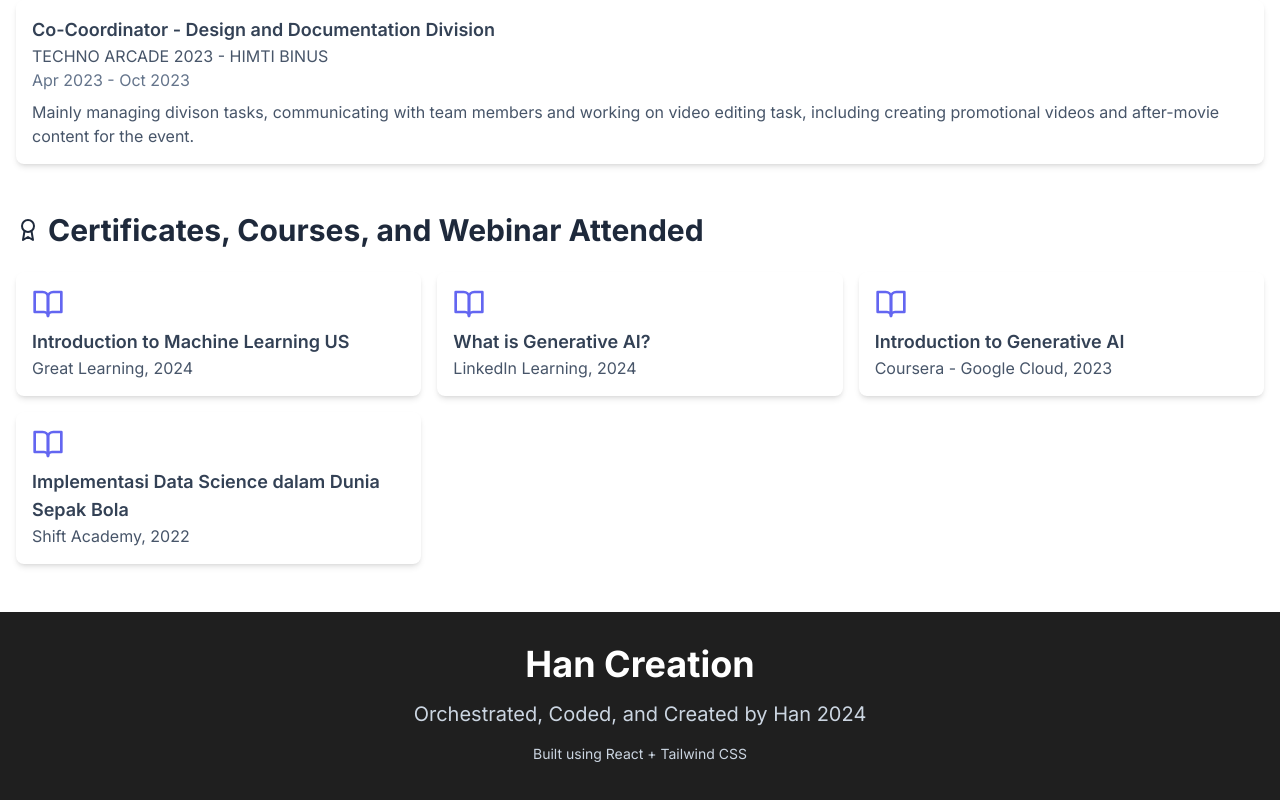
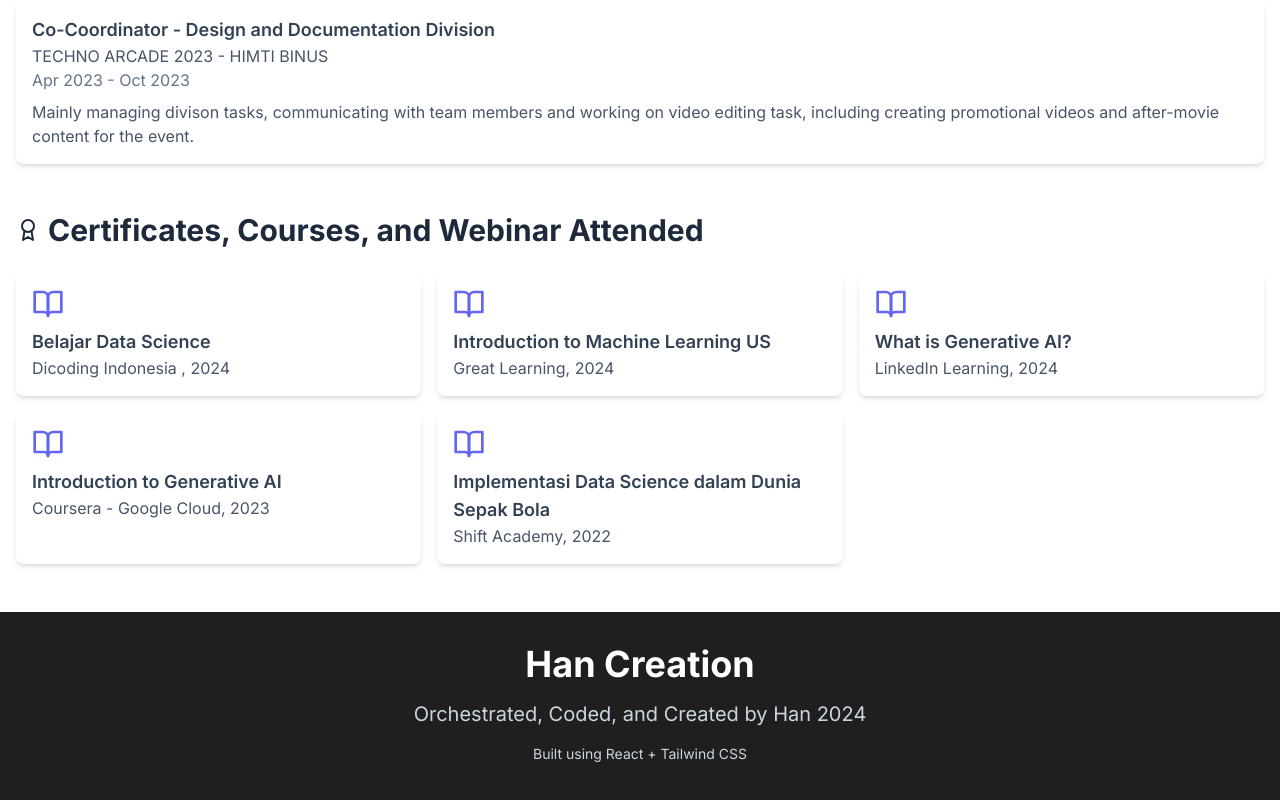
Before and after one commit to HanCreation/CreatedByHan, a React (Vite) app: page /#/about in a window 1280 px wide. Shown: the part 4107-4907 px from the top of the page. Built offline with nearby package versions, Linux system fonts and the light colour scheme.

Commit message:
added certificate

```diff
--- a/src/pages/AboutPage.tsx
+++ b/src/pages/AboutPage.tsx
@@ -63,6 +63,16 @@ const experienceData: Experience[] = [
 ]
 
 const achievements: Achievement[] = [
+  {
+    type: 'course',
+    title: 'Belajar Data Science',
+    issuer: 'Dicoding Indonesia ',
+    year: 2024,
+    description: 'Data Understanding - Data Science - Data Analysis - Machine Learning - SQL - Excel - Tableu',
+    image: 'BelajarDataScience.jpg',
+    href: 'https://www.dicoding.com/certificates/JLX14G7EJX72'
+
+  },
   {
     type: 'course',
     title: 'Introduction to Machine Learning US',
```
Also changed, not shown: public/BelajarDataScience.jpg (added).
